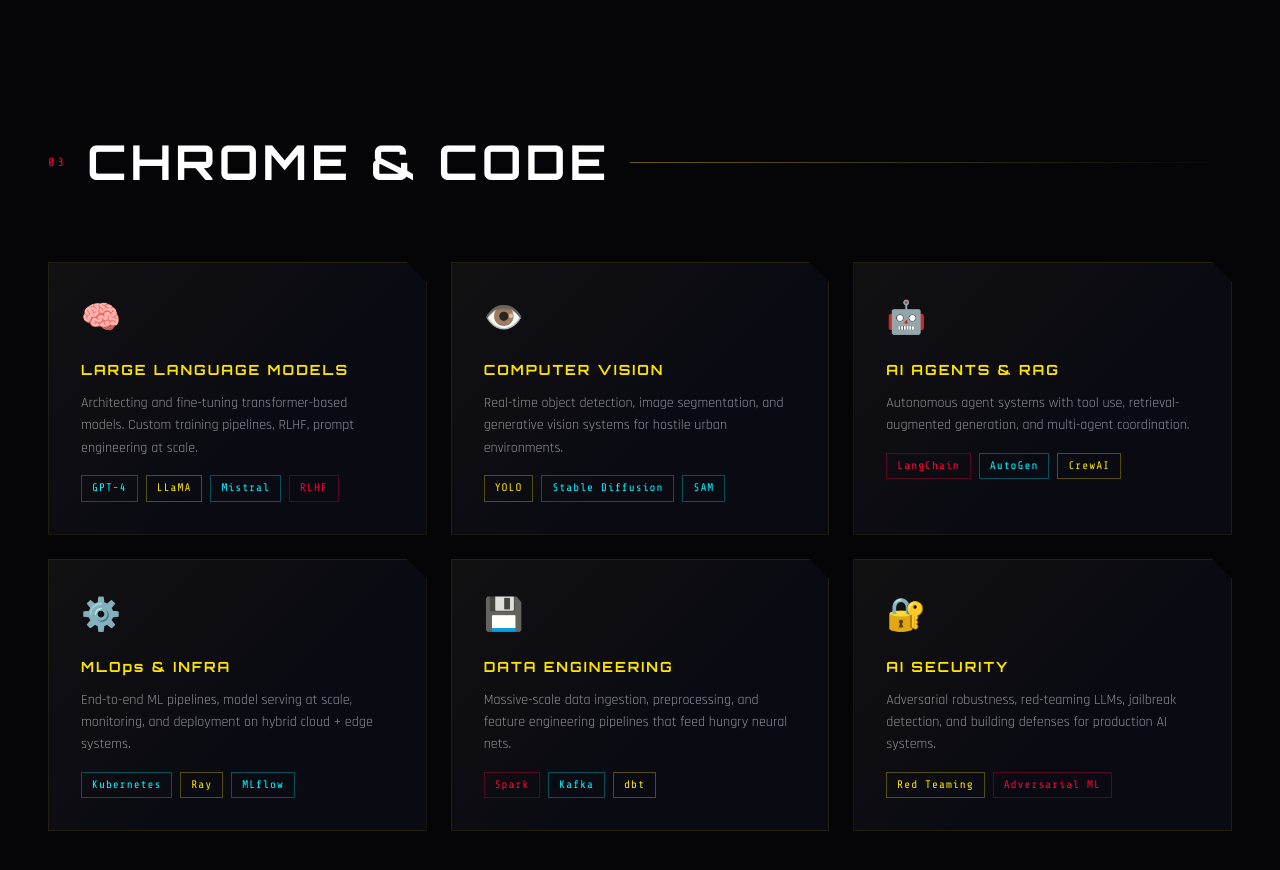
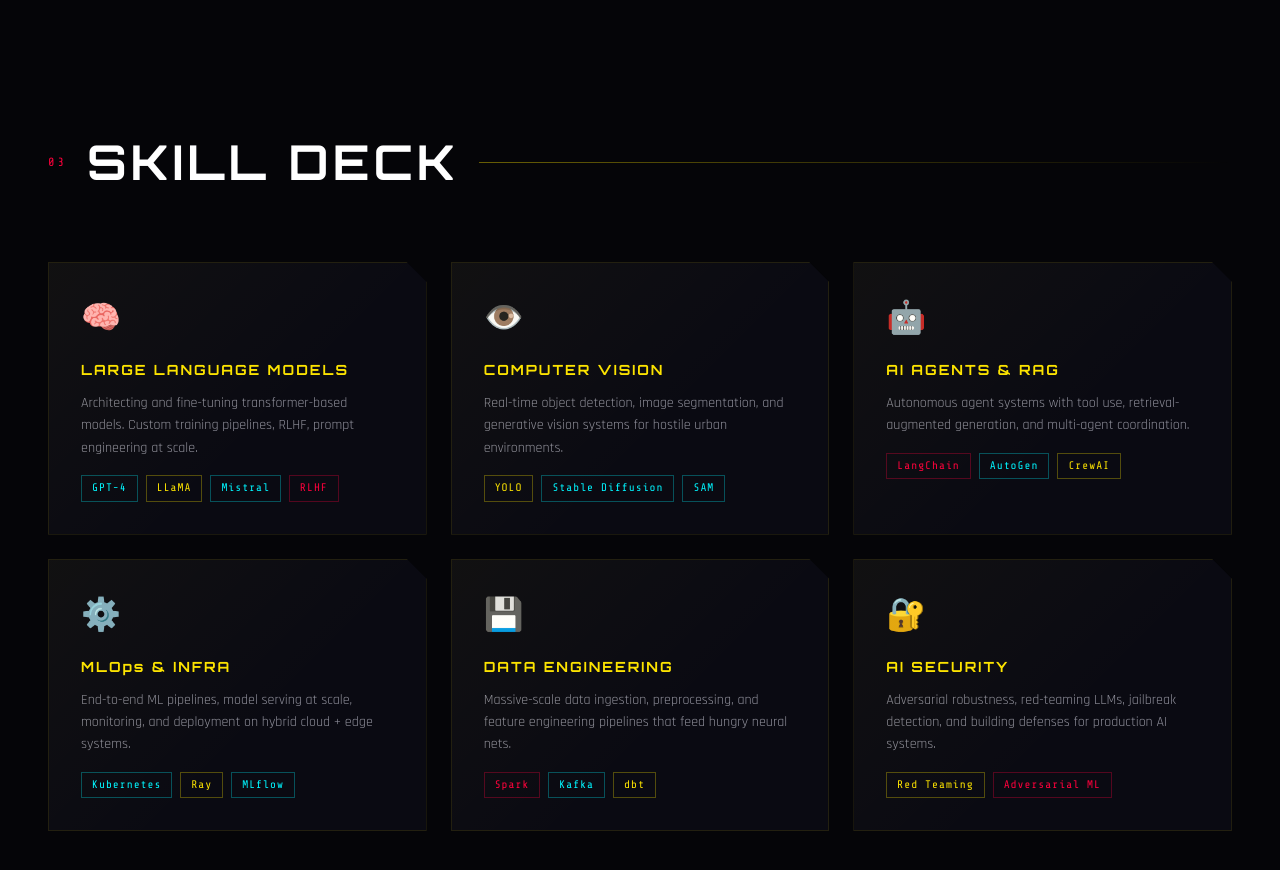
Before and after one commit to yashsuman15/yashsuman15.github.io, a React (Vite) app: page / in a window 1280 px wide. Shown: the part 6540-7410 px from the top of the page. Built offline with nearby package versions, Linux system fonts and the light colour scheme.

Commit message:
style: update section title from 'CHROME & CODE' to 'SKILL DECK' for consistency

```diff
--- a/src/app/components/Skills.tsx
+++ b/src/app/components/Skills.tsx
@@ -11,7 +11,7 @@
     <section id="skills">
       <div className="section-header">
         <span className="section-num">03</span>
-        <h2 className="section-title">CHROME & CODE</h2>
+        <h2 className="section-title">SKILL DECK</h2>
         <div className="section-line" />
       </div>
       <div className="skills-grid">
```
